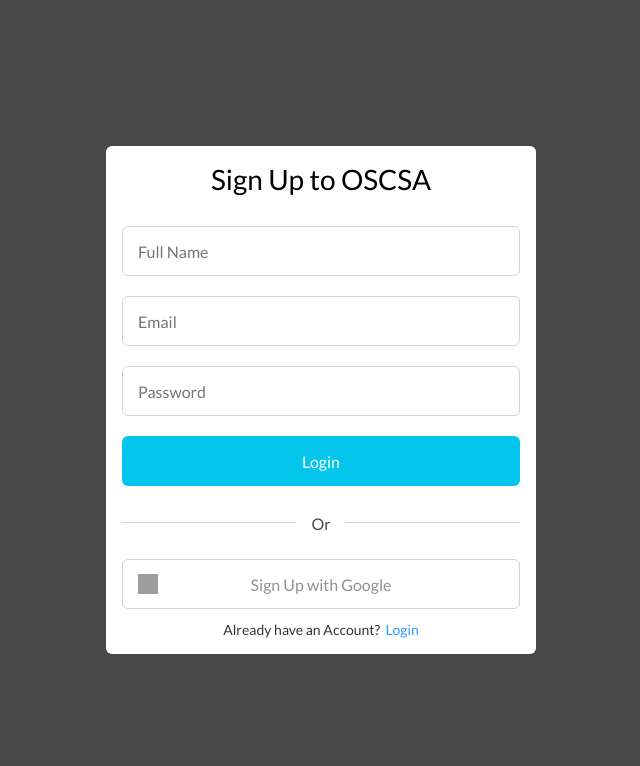
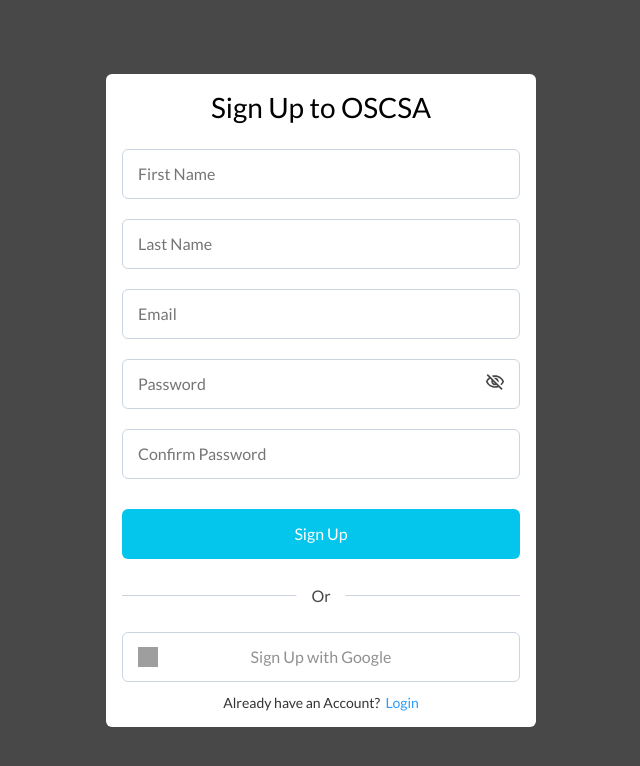
Before and after one commit to Open-Science-Community-Saudi-Arabia/MOOCs, a React (Vite) app in the folder Frontend/: page /signup in a window 1280 px wide. Shown: the top 766 px of the page, without its empty margins (319-959 px from the left). Built offline with nearby package versions, Linux system fonts and the light colour scheme; no server answers; grey boxes are pictures that could not be loaded.

Commit message:
added authentication for sign-up page

```diff
--- a/Frontend/package.json
+++ b/Frontend/package.json
@@ -18,13 +18,15 @@
     },
     "dependencies": {
         "@vitejs/plugin-react": "^2.1.0",
+        "axios": "^1.1.3",
         "react": "^18.2.0",
         "react-dom": "^18.2.0",
+        "react-icons": "^4.6.0",
         "react-router-dom": "^6.4.2",
         "react-slick": "^0.29.0",
+        "react-toastify": "^9.1.1",
         "slick-carousel": "^1.8.1",
-        "vite": "^3.1.0",
-        "react-icons": "^4.6.0"
+        "vite": "^3.1.0"
     },
     "devDependencies": {
         "@types/react": "^18.0.17",
--- a/Frontend/src/App.jsx
+++ b/Frontend/src/App.jsx
@@ -1,6 +1,7 @@
 import React from "react"
 import "./GlobalStyles.css"
 import Layout from "./utils/Routing"
+import 'react-toastify/dist/ReactToastify.css';
 
 function App() {
     return <Layout />
--- a/Frontend/src/GlobalStyles.css
+++ b/Frontend/src/GlobalStyles.css
@@ -13,6 +13,8 @@
   --darkblue-245: hsl(245, 95%, 22%);
   --blue-208: hsl(208, 97%, 58%);
   --purple-256: hsl(256, 100%, 78%);
+  --error: hsl(0, 79%, 63%);
+  --success: hsl(125, 79%, 63%);
 }
 
 body,
@@ -22,9 +24,14 @@ html,
   padding: 0;
   box-sizing: border-box;
   font-family: "Lato", sans-serif;
+
 }
 body{
   width:100%;
   height:100%;
-  overflow-y: scroll;
+  overflow-y: auto;
 }
+
+.Toastify__toast-theme--colored.Toastify__toast--success {
+  background-color: hsl(122, 39%, 58%)!important;
+}
--- /dev/null
+++ b/Frontend/src/components/Spinner/index.jsx
@@ -0,0 +1,8 @@
+import React from 'react'
+import "./spinner.css"
+
+function Spinner() {
+  return <div className="loader" />
+}
+
+export default Spinner;
--- /dev/null
+++ b/Frontend/src/components/Spinner/spinner.css
@@ -0,0 +1,17 @@
+.loader {
+    border: 3px solid #f3f3f3;
+    border-top: 10px solid var(--skyblue-190);
+    border-radius: 50%;
+    width: 40px;
+    height: 40px;
+    animation: spin 1s linear infinite;
+  }
+
+  @keyframes spin {
+    0% {
+      transform: rotate(0deg);
+    }
+    100% {
+      transform: rotate(360deg);
+    }
+  }
--- a/Frontend/src/pages/auth/signup/index.jsx
+++ b/Frontend/src/pages/auth/signup/index.jsx
@@ -1,29 +1,89 @@
-import React from "react"
+import React ,{useState}from "react"
 import "../style.css"
 import { Link } from "react-router-dom"
+import { MdOutlineVisibilityOff, MdOutlineVisibility} from "react-icons/md";
+import {BiErrorCircle} from "react-icons/bi";
+import { ToastContainer, toast } from 'react-toastify';
+import {signUp} from "../../../utils/api/auth"
+import Spinner from "../../../components/Spinner"
+
+
+
 
 function Signup() {
+    const [checkpassword, setCheckPassword] = useState(false);
+    const [toggleVisibility, setToggleVisibility] = useState(false);
+    const [isLoading, setLoading] = useState(false);
+
+    const signupHandler =async(event)=>{
+        setCheckPassword(false)
+        event.preventDefault();
+
+        if(event.target.password.value !==  event.target.confirmpassword.value ){
+         setCheckPassword(true)
+        }else{
+            try{
+                const formData ={
+                    firstname :   event.target.firstname.value,
+                   lastname :   event.target.lastname.value,
+                   email:   event.target.email.value,
+                  password :   event.target.password.value,
+                  passwordConfirm :   event.target.confirmpassword.value
+                   }
+                  setLoading(true)
+                  await signUp(formData)
+                  toast.success("Sucessful!", {
+                    position: toast.POSITION.TOP_CENTER,
+                    autoClose:10000,
+                    theme: "colored"
+                });
+                   event.target.reset();
+
+            }
+            catch (error) {
+                toast.error(error.message, {
+                    position: toast.POSITION.TOP_CENTER,
+                    autoClose:10000,
+                     theme: "colored"
+                });
+              } finally{
+                setLoading(false)
+              }
+
+        }
+
+
+    }
+
     return (
+        <>
         <section className="container forms">
             <div className="form login">
                 <div className="form-content">
                     <header>Sign Up to OSCSA</header>
 
-                    <form action="#">
+                    <form  onSubmit={signupHandler}  method="POST">
                         <div className="field input-field">
-                            <input type="text" placeholder="Full Name" className="input" />
+                            <input type="text" placeholder="First Name" name="firstname"  required  />
+                        </div>
+                        <div className="field input-field">
+                            <input type="text" placeholder="Last Name"  name="lastname" required />
                         </div>
 
                         <div className="field input-field">
-                            <input type="email" placeholder="Email" className="input" />
+                            <input type="email" placeholder="Email"  name="email"  required />
                         </div>
                         <div className="field input-field">
-                            <input type="password" placeholder="Password" className="password" />
-                            <i className="bx bx-hide eye-icon" />
+                            <input type={toggleVisibility?"text":"password"} placeholder="Password"  minLength={8} name="password"  required />
+                          <span className="eye-icon" onClick={()=> setToggleVisibility(!toggleVisibility)}>
+                          {toggleVisibility ? <MdOutlineVisibility /> : <MdOutlineVisibilityOff />}</span>
                         </div>
-
+                        <div className="field input-field">
+                            <input type={toggleVisibility?"text":"password"} placeholder="Confirm Password" minLength={8} className={`${checkpassword && "password-check" }`}  name="confirmpassword"/>
+                            {checkpassword && <p className="error"> <BiErrorCircle/> password does not match!</p>}
+                        </div>
                         <div className="field button-field">
-                            <button>Login</button>
+                            <button>{isLoading? <Spinner/> : "Sign Up"}</button>
                         </div>
                     </form>
 
@@ -50,6 +110,8 @@ function Signup() {
                 </div>
             </div>
         </section>
+        <ToastContainer/>
+       </>
     )
 }
 
--- a/Frontend/src/pages/auth/style.css
+++ b/Frontend/src/pages/auth/style.css
@@ -45,7 +45,7 @@ header {
 }
 
 form {
-    margin-top: 30px;
+    margin-top: 25px;
 }
 
 .form .field {
@@ -76,12 +76,16 @@ form {
     border-bottom-width: 2px;
 }
 
+.button-field {
+    margin-top: 30px !important;
+}
+
 .eye-icon {
     position: absolute;
     top: 50%;
     right: 10px;
     transform: translateY(-50%);
-    font-size: 18px;
+    font-size: 20px;
     color: var(--gray-72);
     cursor: pointer;
     padding: 5px;
@@ -92,10 +96,9 @@ form {
     background-color: var(--skyblue-190);
     transition: all 0.3s ease;
     cursor: pointer;
-}
-
-.field button:hover {
-    background-color: var(--blue-208);
+    display: flex;
+    justify-content: center;
+    align-items: center;
 }
 
 .form-link {
@@ -185,6 +188,18 @@ a.google span {
     color: var(--gray-72);
 }
 
+.field .password-check {
+    border: 1px solid var(--error) !important
+}
+
+.field .error {
+    color: var(--error);
+    font-size: 13px;
+    align-items: center;
+    display:flex;
+    gap:5px
+}
+
 @media screen and (max-width: 400px) {
     .form {
         padding: 20px 10px;
--- /dev/null
+++ b/Frontend/src/utils/api/auth.js
@@ -0,0 +1,8 @@
+import makeApiCall from "."
+import { setToken } from '..'
+
+export async function signUp(payload) {
+    const response = await makeApiCall('/auth/signup', 'post', payload)
+    setToken(response.token)
+    return response
+  }
--- /dev/null
+++ b/Frontend/src/utils/api/index.js
@@ -0,0 +1,41 @@
+import axios from 'axios'
+import { TOKEN_KEY } from '../constants'
+
+const token = localStorage.getItem(TOKEN_KEY)
+const baseURL = import.meta.env.VITE_API_BASEURL
+
+if (token) {
+    axios.defaults.headers.common.Authorization = `Bearer ${token}`
+  }
+  async function makeApiCall(url,method,payload,axiosRequestConfig){
+try{
+    if (!baseURL || typeof baseURL !== 'string') {
+        throw new Error('VITE_API_BASEURL is not defined')
+      }
+      const { data } = await axios({
+        url,
+        method,
+        data: payload,
+        baseURL,
+        ...axiosRequestConfig,
+      })
+
+      return data
+} catch (error) {
+    // use the server error response if available
+    if (error.response) {
+      const serverMessage = error.response?.data?.message
+
+      if (error.response.status === 401) {
+        localStorage.removeItem(TOKEN_KEY)
+        window.location.assign('/signin')
+      }
+
+      throw new Error(serverMessage)
+    }
+    // throw errors that happen in the browser as is
+    throw new Error(error.message)
+  }
+  }
+
+  export default makeApiCall
--- /dev/null
+++ b/Frontend/src/utils/constants/index.js
@@ -0,0 +1 @@
+export const TOKEN_KEY = 'ASSETBASE_WEB_APP_TOKEN'
--- /dev/null
+++ b/Frontend/src/utils/index.js
@@ -0,0 +1,11 @@
+import axios from 'axios'
+import { TOKEN_KEY } from './constants'
+
+export function getToken() {
+    return localStorage.getItem(TOKEN_KEY)
+  }
+
+  export function setToken(token) {
+    axios.defaults.headers.common.Authorization = `Bearer ${token}`
+    localStorage.setItem(TOKEN_KEY, token)
+  }
```
Also changed, not shown: Frontend/.eslintrc.js, 1 other file (tests, documents, lock files or other folders).
